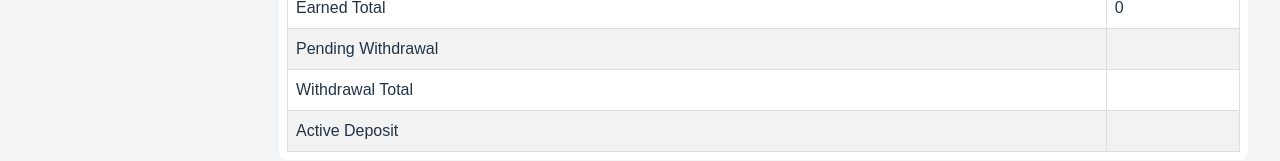
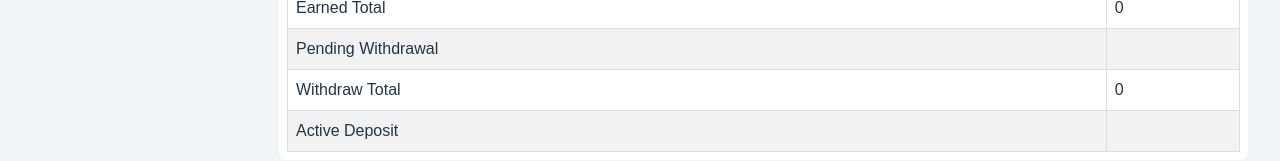
Before and after one commit to yacine37th/whale_hub, a React (Vite) app: page /profil in a window 1280 px wide. Shown: the part 632-793 px from the top of the page. Built offline with nearby package versions, Linux system fonts and the light colour scheme; no server answers.

Commit message:
userAccount updated and plans updated

```diff
--- a/src/home/AboutUS.jsx
+++ b/src/home/AboutUS.jsx
@@ -123,7 +123,7 @@ function AboutUS() {
             <div className="flex flex-col">
               <p className="m-2 mx-10">
                 {" "}
-                - $50 to $999: Investor 65%, Company 35%
+                - $100 to $999: Investor 65%, Company 35%
               </p>
               <p className="m-2 mx-10">
                 {" "}
--- a/src/home/Investment.jsx
+++ b/src/home/Investment.jsx
@@ -102,7 +102,7 @@ function Investment() {
                   <div className="flex justify-between text-xl p-4  px-12 border-b
 
                   ">
-                    <span>50$</span>-<span>999$</span>
+                    <span>100$</span>-<span>999$</span>
                   </div>
                   <div className="font-bold p-4">DURATION : 7 DAYS</div>
                 </li>
--- a/src/userAccount/UserAccount.jsx
+++ b/src/userAccount/UserAccount.jsx
@@ -24,25 +24,36 @@ function UserAccount() {
 
   const navigate = useNavigate();
   const [total, settotal] = useState(0);
+  const [withdrawTotal, setwithdrawTotal] = useState(0);
   const [userInvested, setuserInvested] = useState(0);
+
   const getUser = async (docID) => {
     setloading(true);
     const docRef = doc(db, "users", `${docID}`);
     const docSnap = await getDoc(docRef);
     var userEarnedTotal = 0;
     var userInvested2 = 0;
+    var userInvested3 = 0;
     if (docSnap.exists()) {
-      console.log("Document data:", docSnap.data());
+      // console.log("Document data:", docSnap.data());
       setuser(docSnap.data());
       docSnap.data().userEarnedTotal.forEach((item) => {
-        userEarnedTotal += item;
+        if (item > 0){
+          userEarnedTotal += item;
+        }
       });
       docSnap.data().userInvested.forEach((item) => {
-        userInvested2 += item;
+        if(item > 0 ){
+          userInvested2 += item;
+        }else if(item <= 0){
+          userInvested3 += item;
+        }
+
       });
       // console.log(userEarnedTotal);
       setuserInvested(userInvested2.toFixed(2));
       settotal(userEarnedTotal);
+      setwithdrawTotal(userInvested3)
       setloading(false);
       // console.log(total);
     } else {
@@ -413,7 +424,7 @@ max-md:top-20
                     WITHDREW:{" "}
                   </p>
                   <p className="ml-4 text-red-800 font-bold text-xl  max-md:text-xs max-md:ml-1">
-                    $ {total < 0 ? total : 0}
+                    $ {withdrawTotal}
                     {/* {user.userWithdrawalTotal} */}
                   </p>
                 </div>
@@ -447,8 +458,8 @@ max-md:top-20
                   <td> {user.userPendingWithdrawal}</td>
                 </tr>
                 <tr>
-                  <td>Withdrawal Total </td>
-                  <td> {user.userWithdrawalTotal} </td>
+                  <td>Withdraw Total </td>
+                  <td> {withdrawTotal} </td>
                 </tr>
                 <tr>
                   <td> Active Deposit </td>
```
